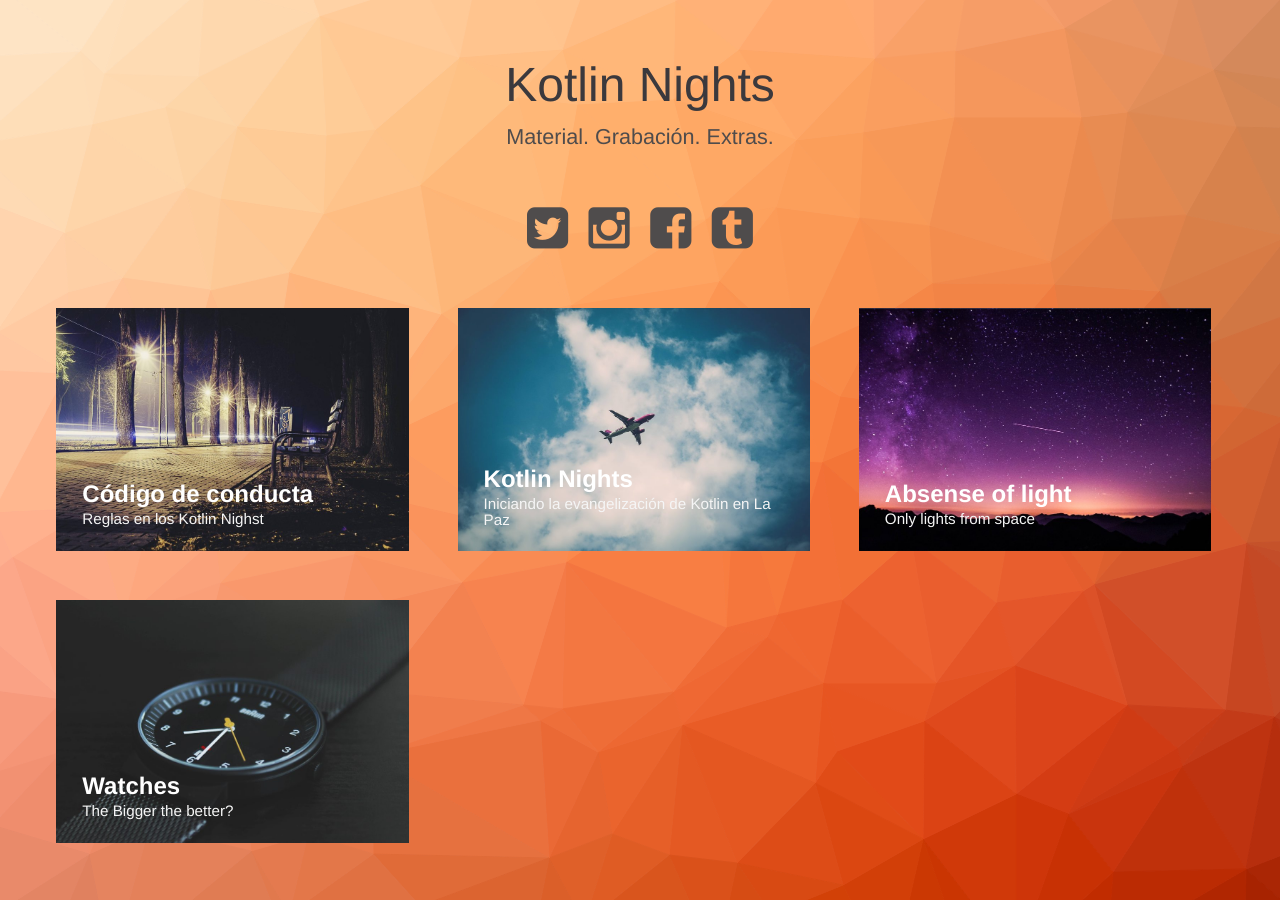
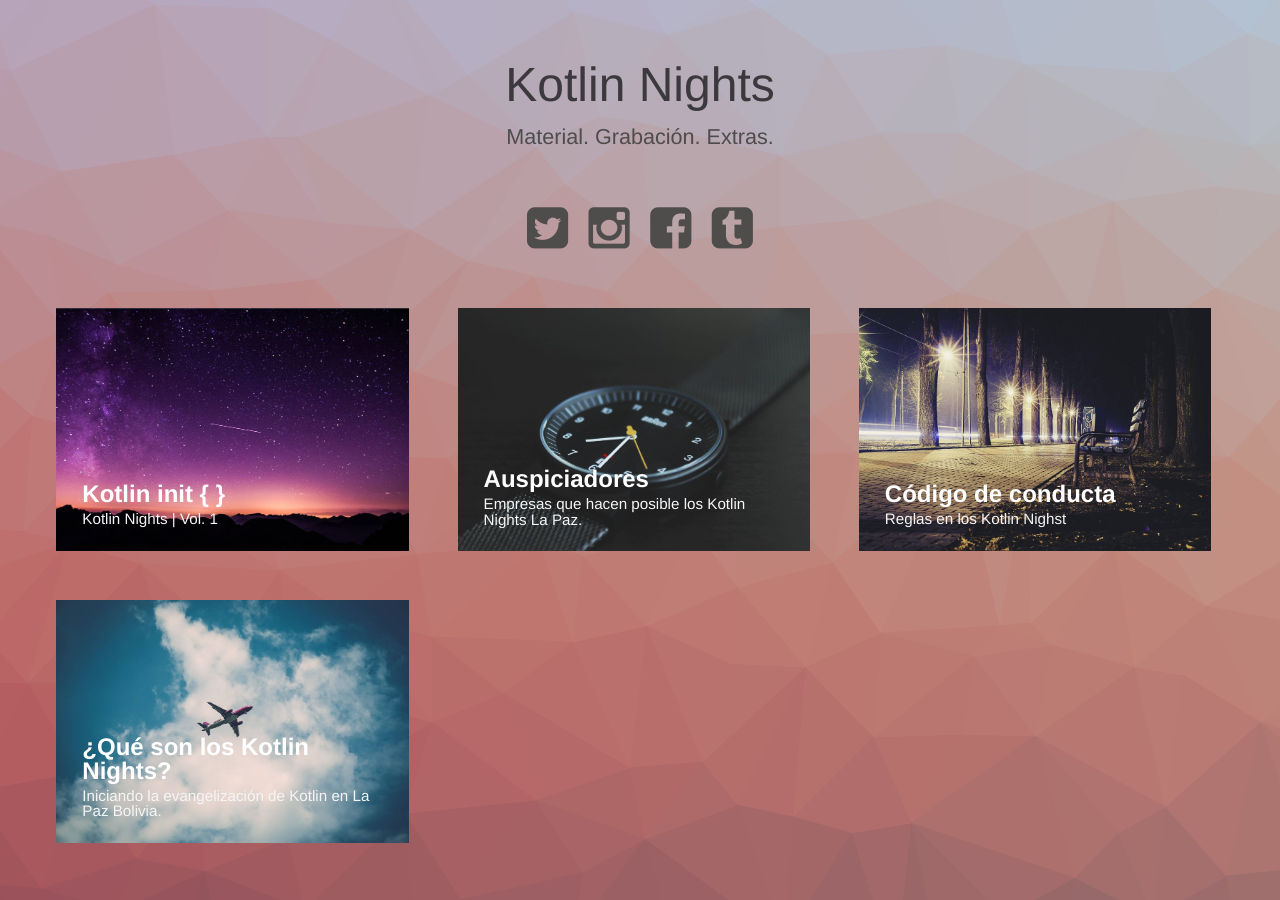
Before and after one commit to lizarragadev/kotlin-nights-website, a Jekyll site: the page built from index.html, in a window 1280 px wide. Built offline with Jekyll 4.4.1, drawn with Linux system fonts in a browser that asks for light colours.

Commit message:
Change color

```diff
--- a/_posts/2020-01-10-kotlin-nights.markdown
+++ b/_posts/2020-01-10-kotlin-nights.markdown
@@ -1,7 +1,7 @@
 ---
-title:  "Kotlin Nights"
-subtitle: "Iniciando la evangelización de Kotlin en La Paz"
-author: "lizarragadev"
+title:  "¿Qué son los Kotlin Nights?"
+subtitle: "Iniciando la evangelización de Kotlin en La Paz Bolivia."
+author: "Gustavo Lizárraga"
 avatar: "img/authors/profile.png"
 image: "img/a.jpg"
 date:   2020-01-10 12:10:00
--- a/_posts/2020-01-20-sponsors.markdown
+++ b/_posts/2020-01-20-sponsors.markdown
@@ -1,10 +1,10 @@
 ---
-title:  "Watches"
-subtitle: "The Bigger the better?"
-author: "Wferr"
-avatar: "img/authors/wferr.png"
+title:  "Auspiciadores"
+subtitle: "Empresas que hacen posible los Kotlin Nights La Paz."
+author: "Gustavo Lizárraga"
+avatar: "img/authors/profile.png"
 image: "img/c.jpg"
-date:   2015-04-22 12:12:12
+date:   2020-01-20 12:12:12
 ---
 
 ### Dolor sit amet?
--- a/_posts/2020-01-30-k-night-vol-1.markdown
+++ b/_posts/2020-01-30-k-night-vol-1.markdown
@@ -1,10 +1,10 @@
 ---
-title:  "Absense of light"
-subtitle: "Only lights from space"
-author: "Wferr"
-avatar: "img/authors/wferr.png"
+title:  "Kotlin init { }"
+subtitle: "Kotlin Nights | Vol. 1"
+author: "Gustavo Lizárraga"
+avatar: "img/authors/profile.png"
 image: "img/d.jpg"
-date:   2015-04-23 12:12:12
+date:   2020-01-30 21:15:00
 ---
 
 ### Dolor sit amet?
--- a/js/modern-blog.js
+++ b/js/modern-blog.js
@@ -54,7 +54,7 @@ var demo = (function (window) {
             cell_size: 90,
             variance: 1,
             stroke_width: 1,
-            x_colors: 'random',
+            x_colors: ['rgba(109, 97, 164, 1)', 'rgba(72, 167, 219, 1)'],
             y_colors: 'random'
         }).svg(); // Render as SVG.
 
```
Also changed, not shown: img/authors/wferr.png (deleted).
